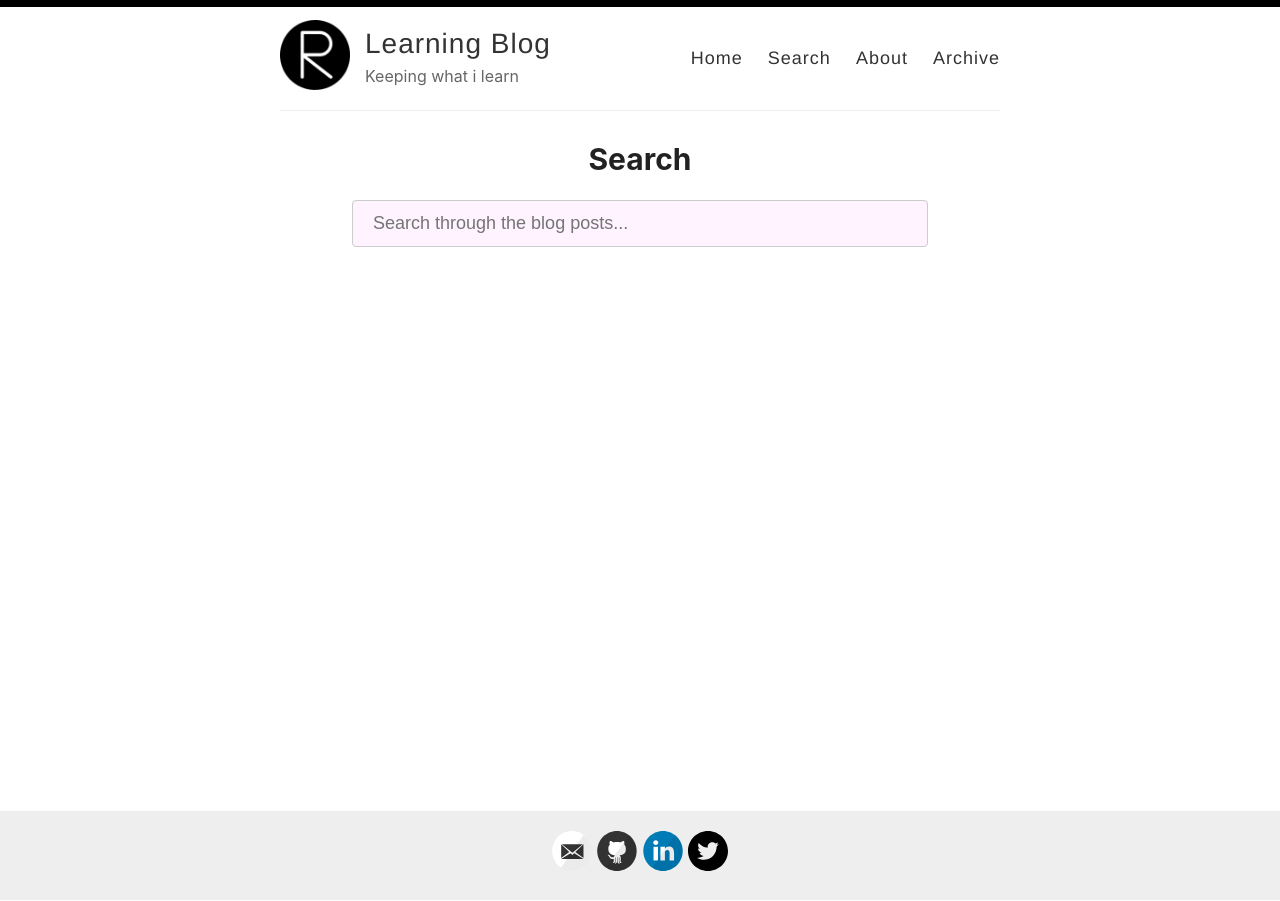
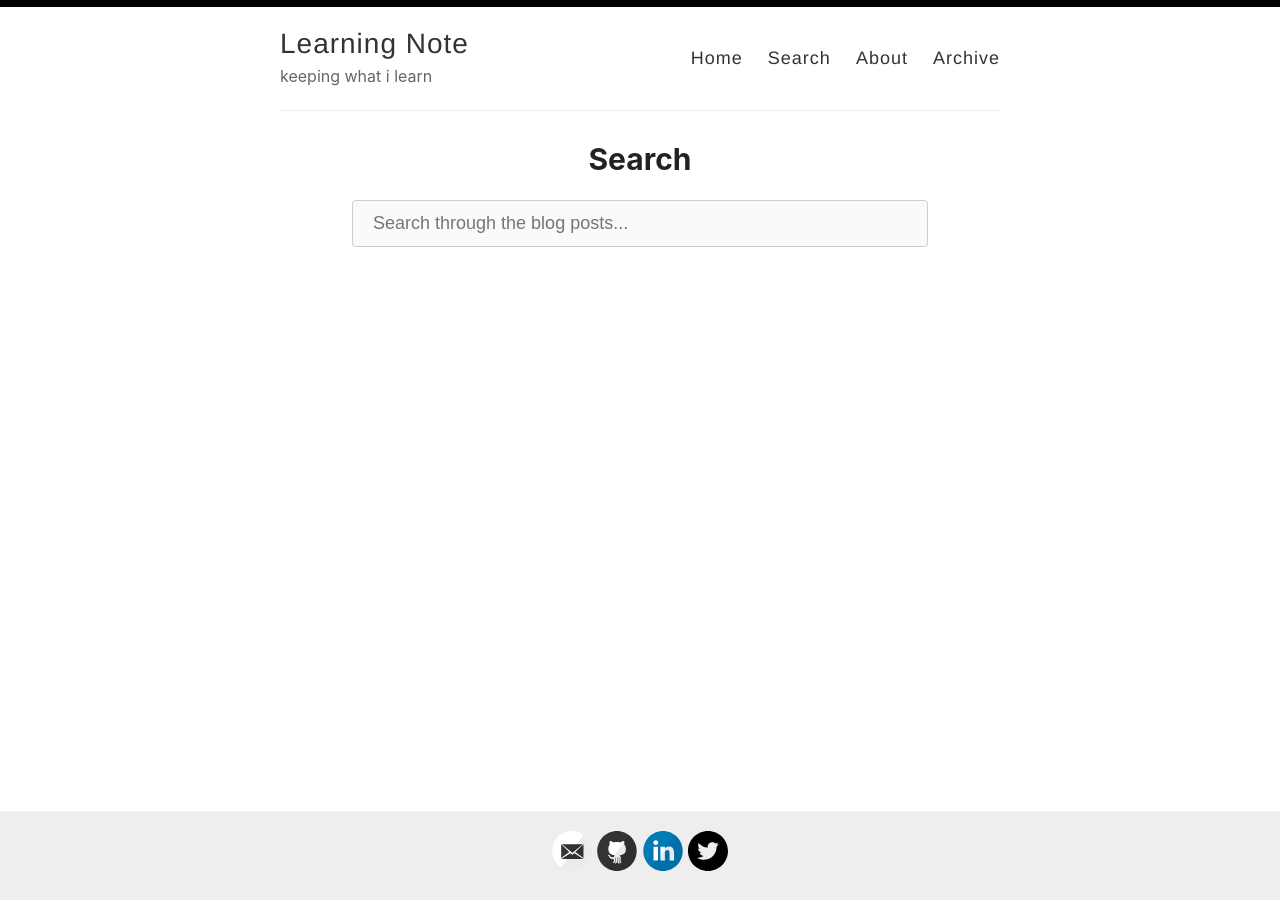
Before and after one commit to rzsgrt/rzsgrt.io, a Jekyll site: the page built from _pages/search.md, in a window 1280 px wide. Built offline with Jekyll 4.4.1, drawn with Linux system fonts in a browser that asks for light colours.

Commit message:
Edit config

```diff
--- a/_config.yml
+++ b/_config.yml
@@ -3,13 +3,13 @@
 #
 
 # Name of your site (displayed in the header)
-name: Learning Blog
+name: Learning Note
 
 # Name of the author
 author: Reza Sugiarto
 
 # Short bio or description (displayed in the header)
-description: Keeping what i learn
+description: keeping what i learn
 
 # URL of your avatar or profile pic (you could use your GitHub profile pic)
 avatar: /images/reverie.png
--- a/_layouts/default.html
+++ b/_layouts/default.html
@@ -12,7 +12,8 @@
   <link rel="canonical" href="{{ site.url }}{{ page.url }}" />
 
   <meta name="theme-color" content="#000000">
-  <link rel="icon" type="image/png" sizes="32x32" href="{{ site.baseurl }}/images/favicon-32x32.png">
+  <link rel="icon" type="image/png" sizes="64x64" href="{{ site.baseurl }}/images/icons8-homer-simpson-160.png">
+  <!-- <link rel="icon" type="image/gif" href="{{ site.baseurl }}/images/icons8-homer-simpson.gif"> -->
   {% include analytics_head.html %}
 </head>
 
@@ -22,8 +23,8 @@
     <div class="wrapper-masthead">
       <div class="container">
         <header class="masthead clearfix">
-          <a href="{{ site.baseurl }}/" class="site-avatar"><img src="{{ site.baseurl }}{{ site.avatar }}"
-              alt="{{ site.title }}" /></a>
+          <!-- <a href="{{ site.baseurl }}/" class="site-avatar"><img src="{{ site.baseurl }}{{ site.avatar }}"
+              alt="{{ site.title }}" /></a> -->
 
           <div class="site-info">
             <h1 class="site-name"><a href="{{ site.baseurl }}/">{{ site.name }}</a></h1>
--- a/assets/style.scss
+++ b/assets/style.scss
@@ -148,7 +148,7 @@ table tr td :last-child {
   border-radius: 4px;
   box-sizing: border-box;
   font-size: 18px;
-  background-color: #fff3ff;
+  background-color: #fafafa;
 }
 
 .share-box {
```
